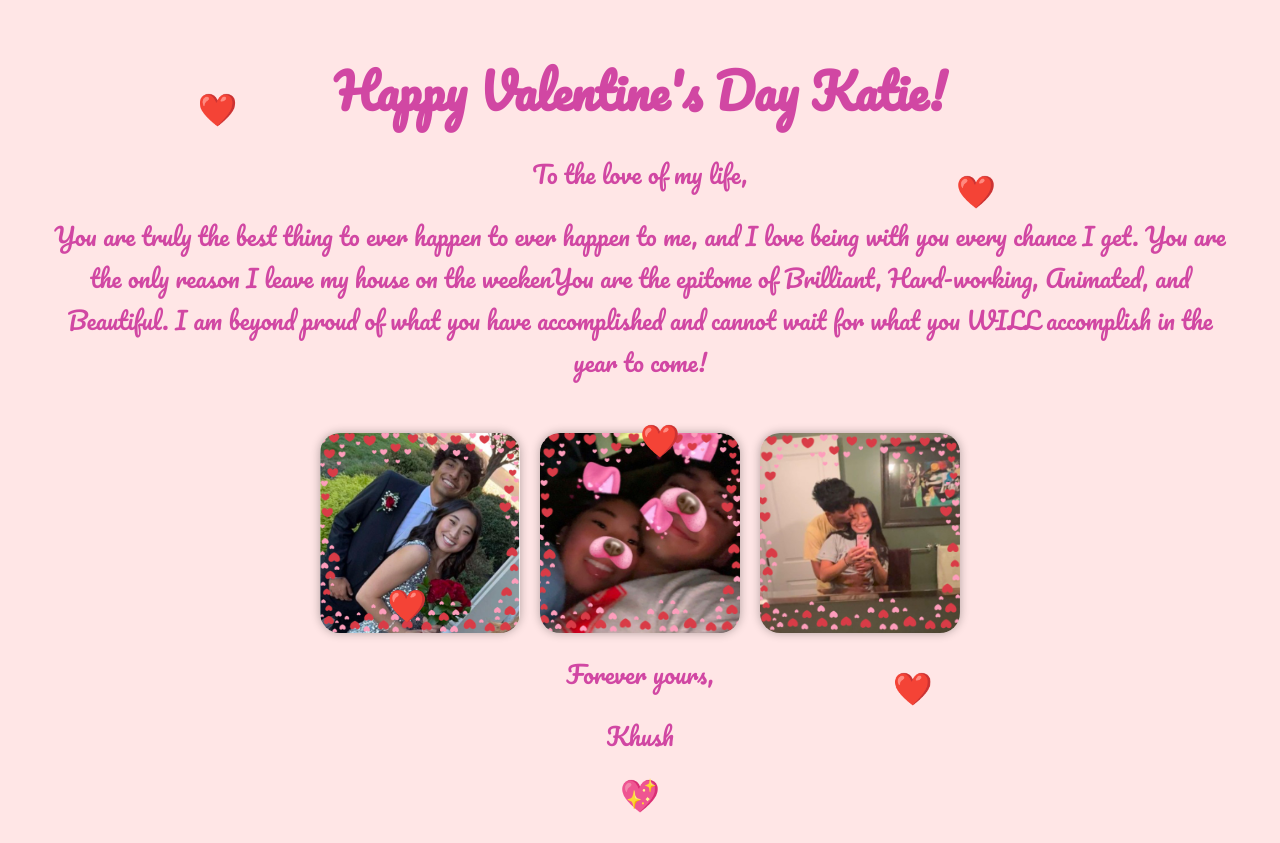
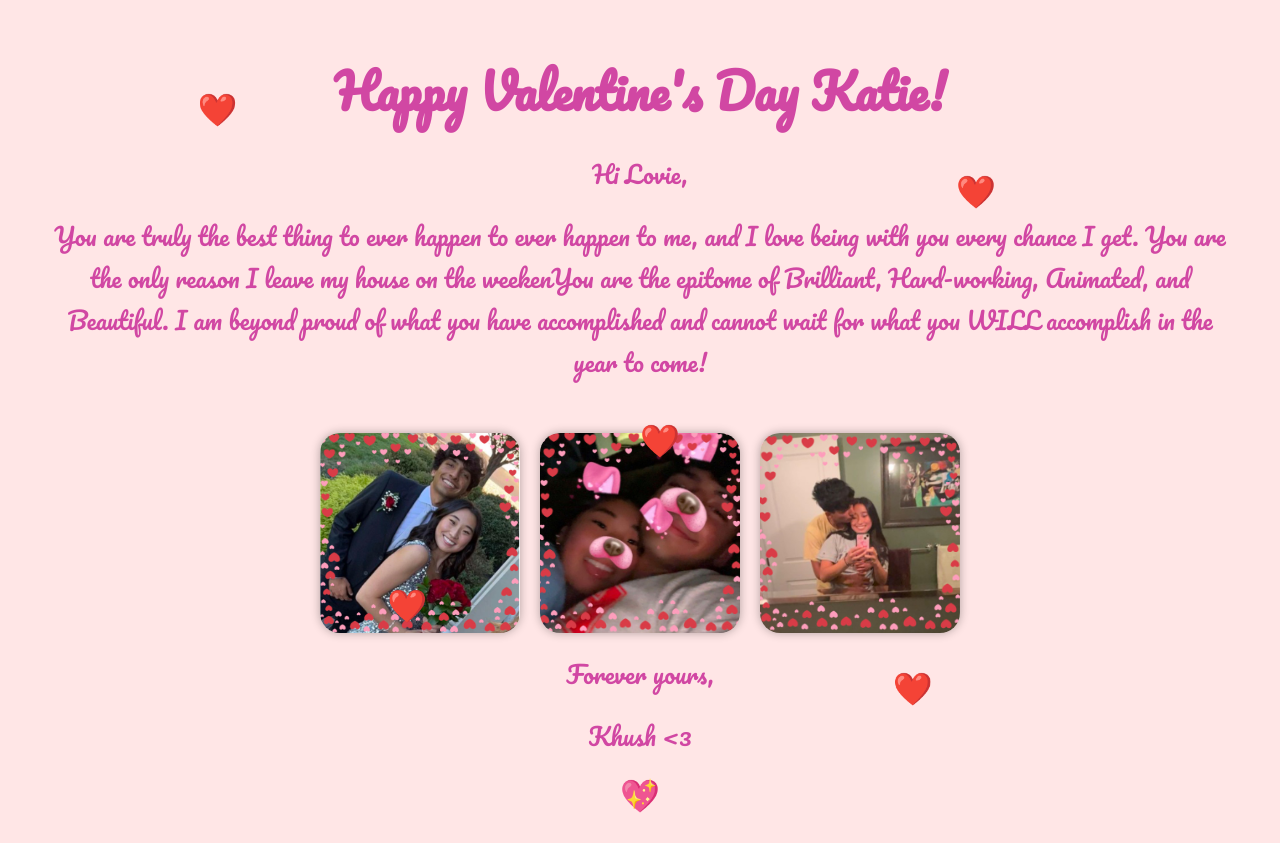
Before and after one commit to KhushPatelruns/12-15-25, a plain HTML site: page 101.html in a window 1280 px wide. Drawn offline with Linux system fonts and the light colour scheme.

Commit message:
Update 101.html

```diff
--- a/101.html
+++ b/101.html
@@ -126,7 +126,7 @@
 </head>
 <body>
     <h1 class="fade-in">Happy Valentine's Day Katie!</h1>
-    <p class="fade-in">To the love of my life,</p>
+    <p class="fade-in">Hi Lovie,</p>
     <p class="fade-in">You are truly the best thing to ever happen to ever happen to me, and I love being with you every chance I get. You are the only reason I leave my house on the weekenYou are the epitome of Brilliant, Hard-working, Animated, and Beautiful. I am beyond proud of what you have accomplished and cannot wait for what you WILL accomplish in the year to come!</p>
 
     <div class="container">
@@ -136,7 +136,7 @@
     </div>
 
     <p class="fade-in">Forever yours,</p>
-    <p class="fade-in">Khush</p>
+    <p class="fade-in">Khush <3 </p>
 
     <!-- Hearts -->
     <div class="heart" style="top: 10%; left: 15%;">❤️</div>
```
